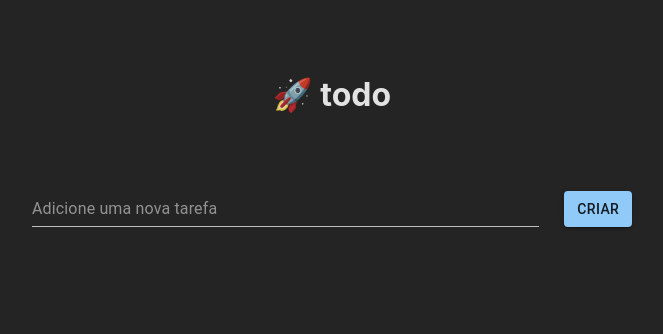
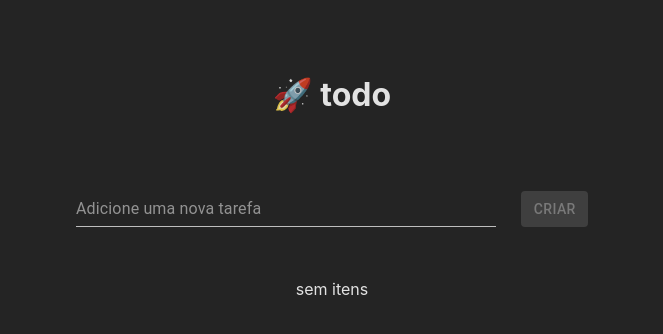
Before and after one commit to emiliosheinz/unisinos-todo-list, a React (Vite) app: page / in a window 1280 px wide. Shown: the top 334 px of the page, without its empty margins (308-971 px from the left). Built offline with nearby package versions, Linux system fonts and the light colour scheme.

Commit message:
feat: ✨ list todo

```diff
--- a/src/App.css
+++ b/src/App.css
@@ -1,5 +1,5 @@
 .app {
-  max-width: 1280px;
+  max-width: 40%;
   margin: auto;
   display: flex;
   flex-direction: column;
@@ -20,7 +20,6 @@ h3 {
   margin-bottom: 20px;
   width: 100%;
   gap: 25px;
-  max-width: 600px;
   margin-top: 50px;
   margin-bottom: 50px;
 }
--- a/src/App.tsx
+++ b/src/App.tsx
@@ -1,6 +1,7 @@
-import { useState } from 'react'
-import { Button, Input, ThemeProvider, createTheme } from '@mui/material'
+import { useState, useCallback } from 'react'
+import { Button, Input, ThemeProvider, createTheme, Checkbox } from '@mui/material'
 import { v4 as uuidv4 } from 'uuid'
+import { TodoItem } from './components/todo-item/TodoItem'
 
 import './App.css'
 
@@ -29,23 +30,26 @@ function App() {
             text: newTodoText,
             isCompleted: false,
           }
+
           setTodos(currentTodos => [newTodo, ...currentTodos])
+          setNewTodoText('')
         }}
       >
         <Input
           fullWidth
           color='primary'
           placeholder='Adicione uma nova tarefa'
+          value={newTodoText}
           onChange={e => setNewTodoText(e.target.value)}
         />
-        <Button variant='contained' color='primary' type='submit'>
+        <Button disabled={newTodoText.length == 0} variant='contained' color='primary' type='submit'>
           Criar
         </Button>
       </form>
 
-      {todos.map(todo => (
-        <span key={todo.id}>{todo.text}</span>
-      ))}
+      {todos.length ? todos.map(todo => (
+        <TodoItem key={todo.id} text={todo.text} />
+      )) : <span>sem itens</span>}
     </div>
   )
 }
--- /dev/null
+++ b/src/components/todo-item/TodoItem.css
@@ -0,0 +1,16 @@
+.todo-item {
+    width: 100%;
+    background-color: #262626;
+    border: 1px solid #333333;
+    box-shadow: 0px 2px 8px 0px #0000000F;
+    border-radius: 8px;
+    padding: 15px 20px;
+    margin-bottom: 12px;
+    display: flex;
+    justify-content: space-between;
+    align-items: center;
+}
+
+.todo-text {
+    text-align: left;
+}
--- /dev/null
+++ b/src/components/todo-item/TodoItem.tsx
@@ -0,0 +1,16 @@
+import { useState, useCallback } from 'react'
+
+import './TodoItem.css'
+
+type Props = {
+    text: string,
+    children?: React.ReactNode;
+}
+
+export function TodoItem({ text, children }: Props) {
+    return (
+        <div className='todo-item'>
+            <div className='todo-text'>{text}</div>
+        </div>
+    )
+}
```
Also changed, not shown: 2 other files (tests, documents, lock files or other folders).
